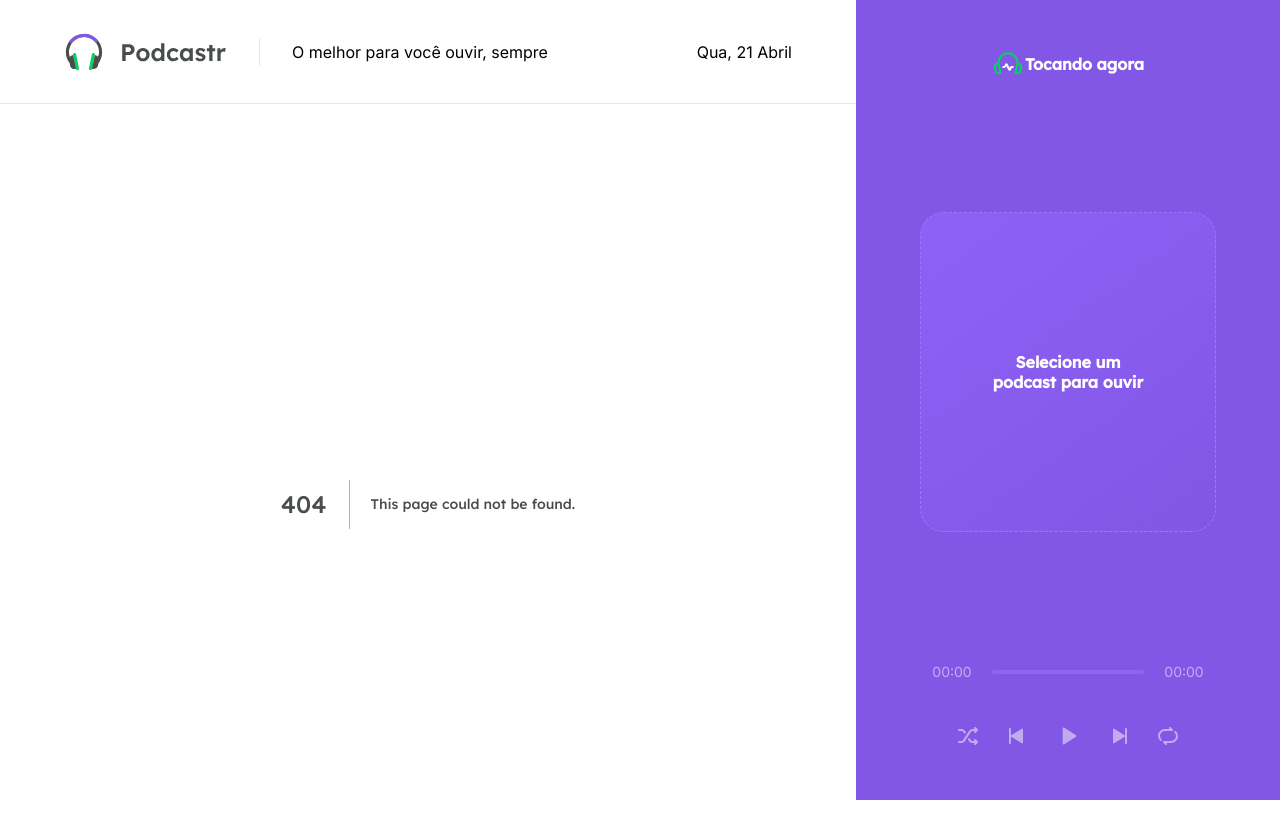
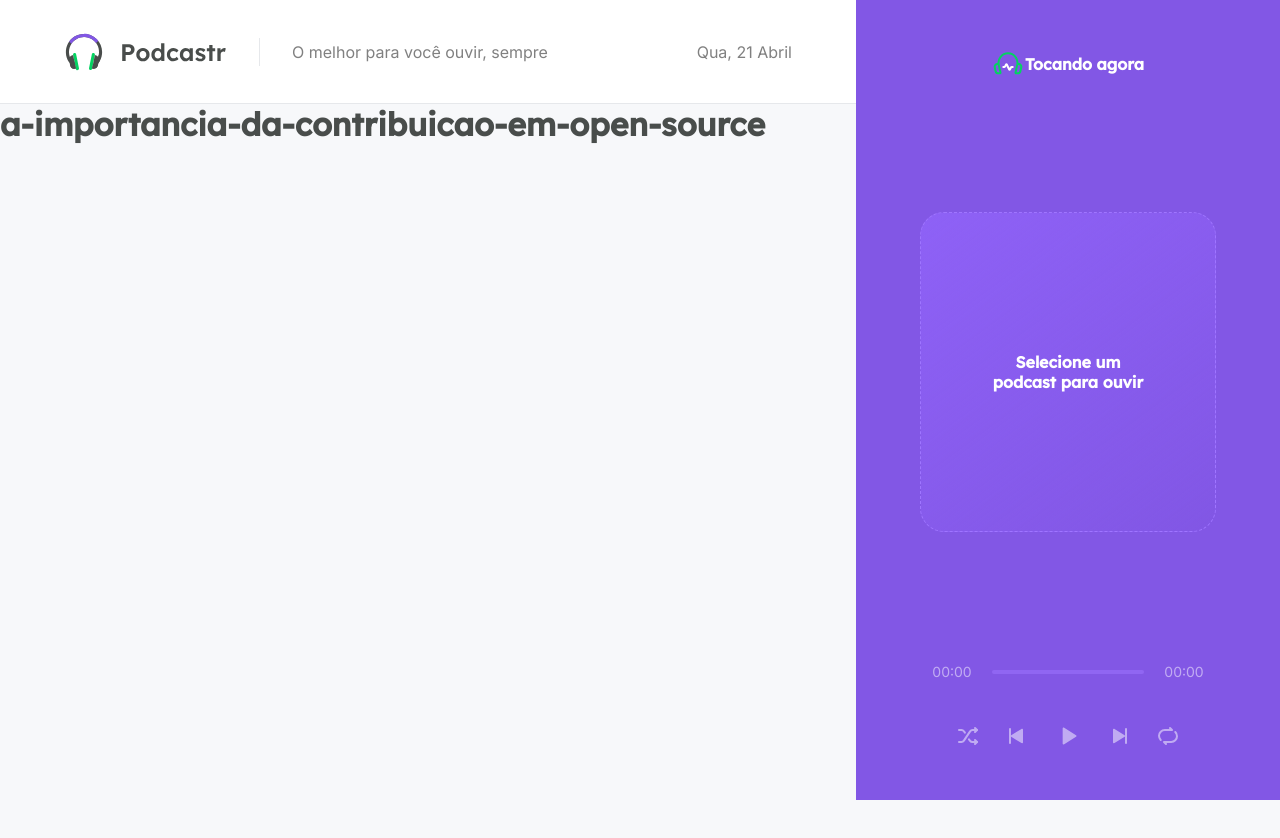
Before and after one commit to Erickson-Eng/NLW-5_Reactjs, a Next.js app: page /episodes/a-importancia-da-contribuicao-em-open-source in a window 1280 px wide. Before the commit this address had no page. Shown: the top 838 px of the page. After the commit the page ends 800 px from the top, so only its background shows below. Built offline with nearby package versions, Linux system fonts and the light colour scheme.

Commit message:
endereçamento

```diff
--- /dev/null
+++ b/src/pages/episode.tsx
@@ -0,0 +1,5 @@
+export default function Episode() {
+    return (
+        <h1>hello world</h1>
+    )
+}
--- /dev/null
+++ b/src/pages/episodes/[slug].tsx
@@ -0,0 +1,11 @@
+import { useRouter } from 'next/router'
+
+export default function Episode() {
+
+    const router = useRouter();
+    return (
+        <h1>
+            {router.query.slug}
+        </h1>
+    )
+}
```
Also changed, not shown: src/pages/index.tsx (+9 -4 lines).
